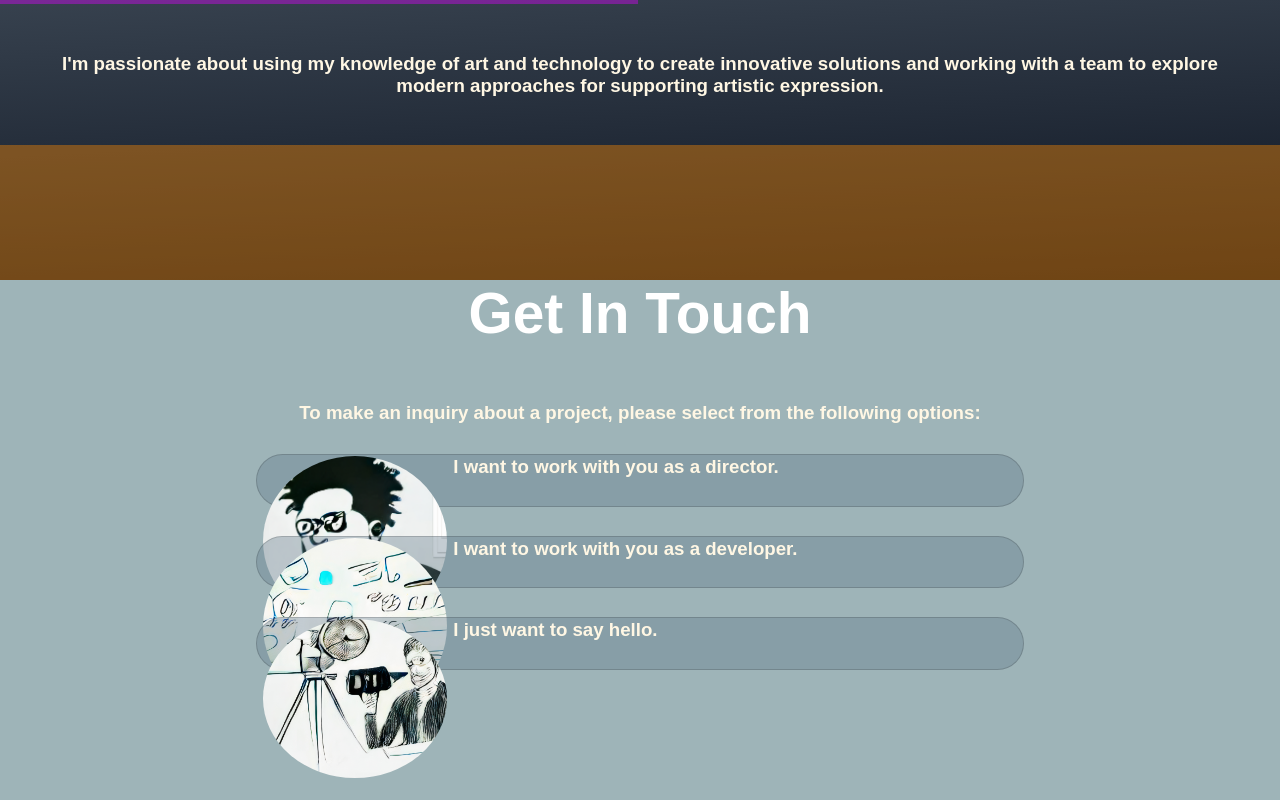
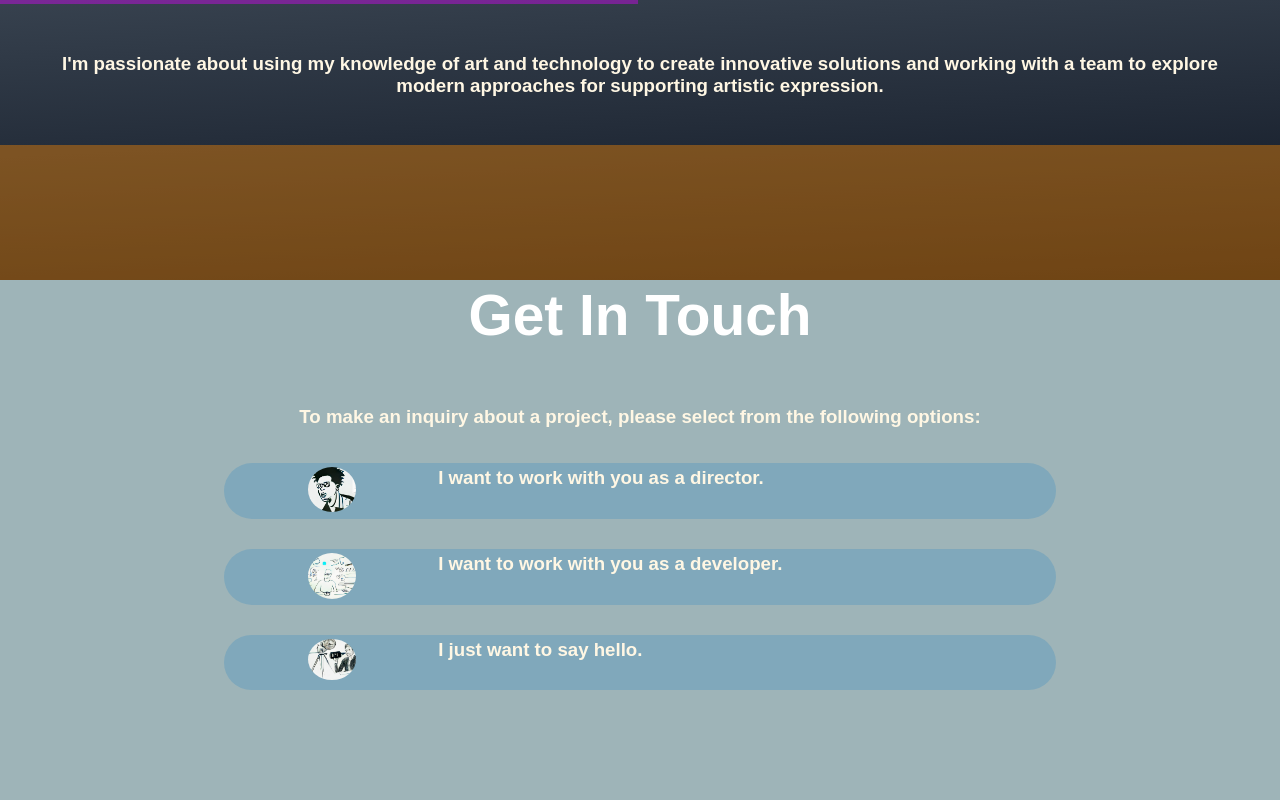
Before and after one commit to brunoarnabar/film-portfolio-deployment, a React (Create React App) app: page / in a window 1280 px wide. Shown: the part 1784-2584 px from the top of the page. Built offline with nearby package versions, Linux system fonts and the light colour scheme; a web font is replaced by a local one.

Commit message:
Contact.Messy {style.4}

```diff
--- a/src/Components/Contact/contact.scss
+++ b/src/Components/Contact/contact.scss
@@ -13,7 +13,7 @@
         display: grid;
         //minmax to prevent overflow
         grid-template-columns: repeat(4, minmax(0, 1fr));
-        grid-template-rows: repeat(5, minmax(0, 1fr)) minmax(0, 1.5fr);
+        grid-template-rows: repeat(5, minmax(0, 1fr)) minmax(0, 1.15fr);
         grid-gap: .4rem;
         //create matrix
         grid-template-areas:
@@ -93,6 +93,9 @@
         justify-content: center;
         align-items: center;
 
+        // padding: 1em;
+        // margin: 1em;
+
     &.OneDir{
 
     //ASSIGN GRID AREA
@@ -139,12 +142,13 @@
         //AESTETIC
             //size of button
             height: 70%;
-            width: 60%;
+            width: 65%;
             //rounded edges
             border-radius: 30px;
             //slightly-noticable button
-            background-color: rgba(97, 122, 138, 0.363);
-            border: 1px rgba(0, 0, 0, 0.151) solid;
+            background-color: rgba(70, 145, 192, 0.344);
+            border: 3px rgba(0, 0, 0, 0) solid;
+
 
         .OptImg{
 
@@ -161,8 +165,7 @@
             .ListImg{
                 //DISPLAY
                     //snug fit in its grid
-                    width: 100%;
-                    height: 100%;
+                    width: 3rem;
                     //circular
                     border-radius: 50%;
             }
@@ -174,8 +177,8 @@
             width: 84%;
              justify-content: center;
                 //slightly-noticable button
-                background-color: rgba(137, 138, 97, 0);
-                border: 1px rgba(0, 0, 0, 0) solid;
+                // background-color: rgba(137, 138, 97, 0);
+                // border: 1px rgba(0, 0, 0, 0) solid;
         }
 
         .OptPromt{
```
